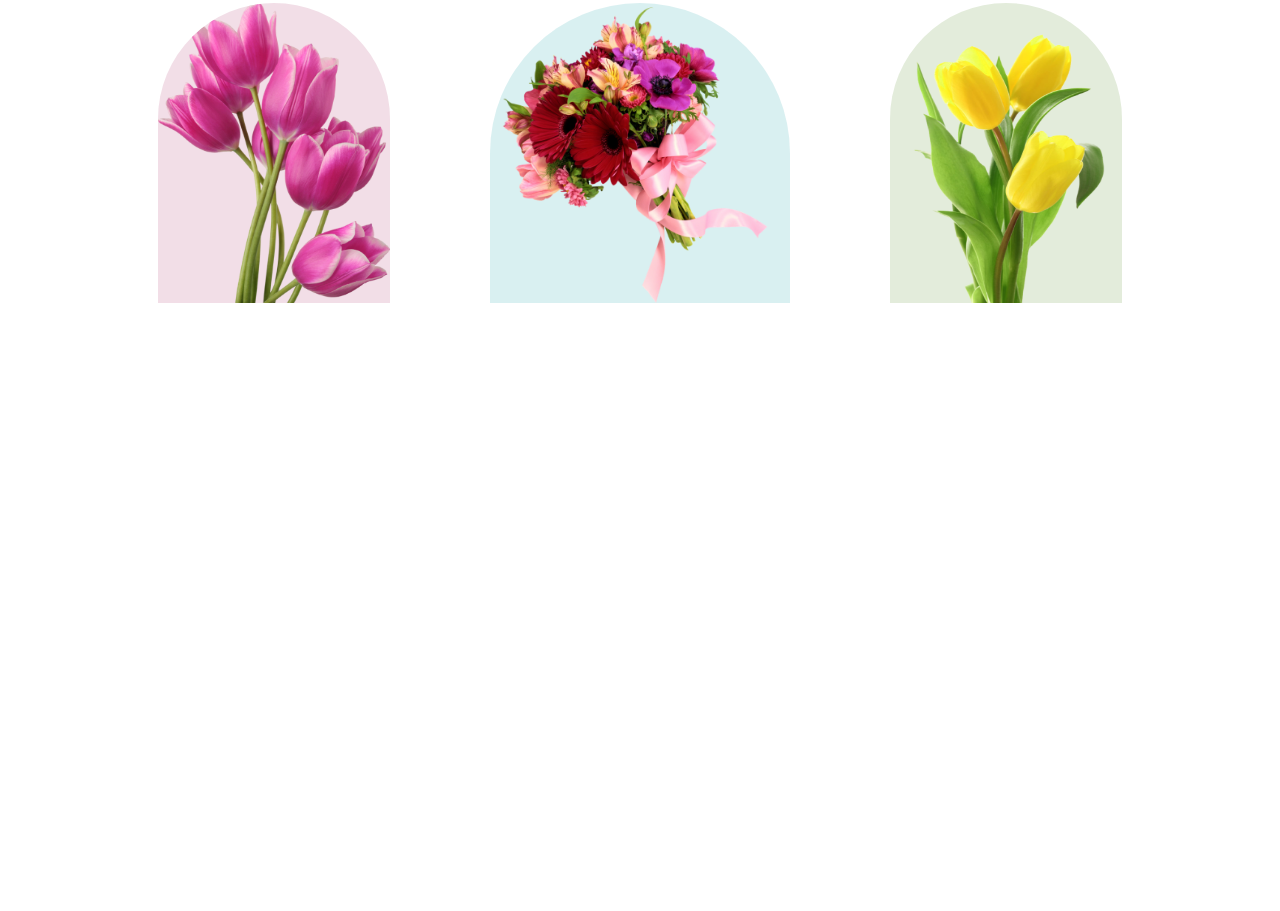
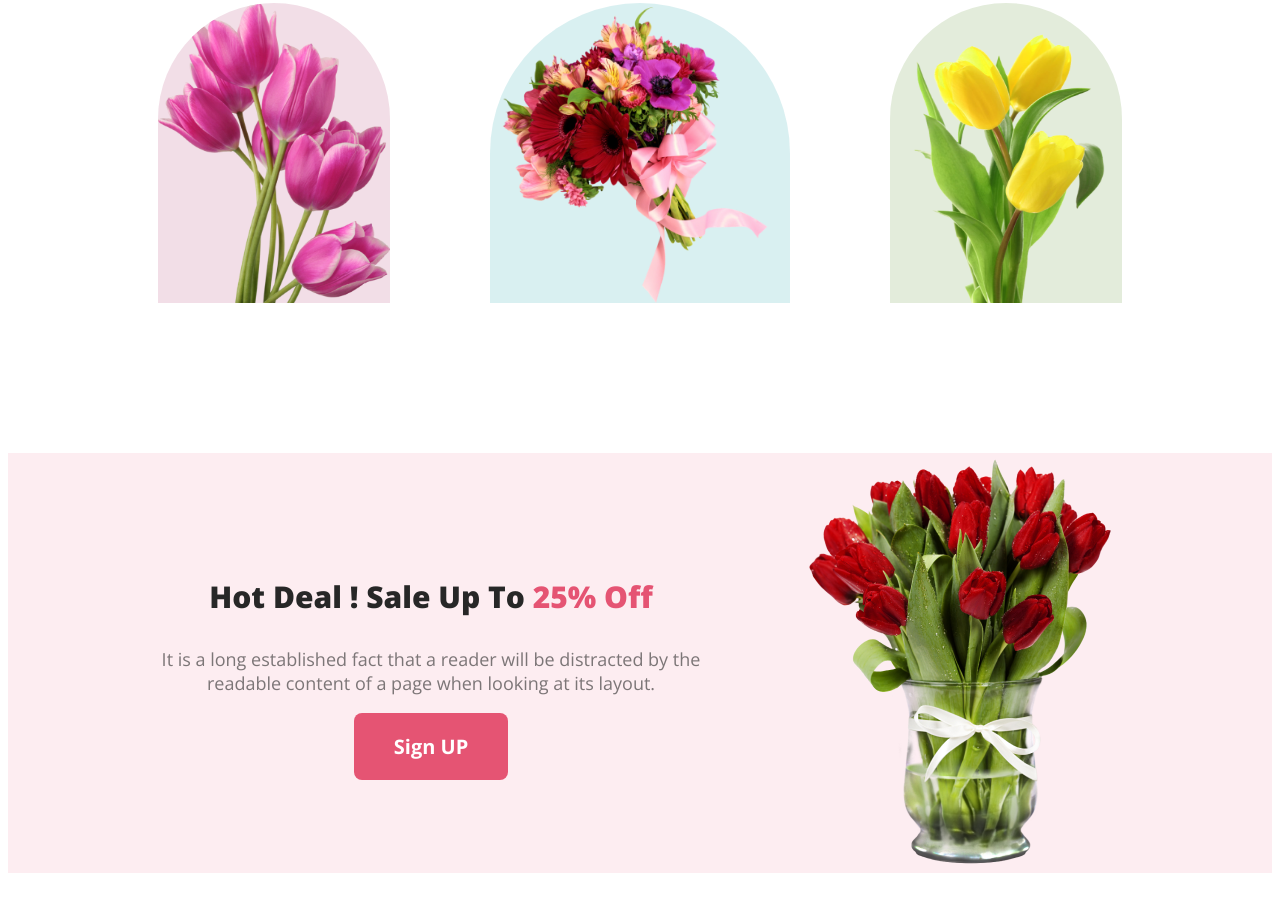
Before and after one commit to pro-ifaz/flowers, a plain HTML site: page index.html in a window 1280 px wide. Shown: the part 689-1600 px from the top of the page. Before the commit the page ends 1000 px from the top, so only its background shows below. Drawn offline with nearby package versions, Linux system fonts and the light colour scheme.

Commit message:
hot deal potion done

```diff
--- a/index.html
+++ b/index.html
@@ -32,11 +32,17 @@
                 <img class="featured-flower-3" src="assets/pngwing 7.png" alt="">
             </div>
         </section>
+        <!--hot deal portion-->
+        <section class="hot-deal">
+            <div class="hdealcol">
+                <h3 class="common-regular-text">Hot Deal ! Sale Up To <span style="color: #E55473;">25% Off</span></h3>
+                <p class="common-text">It is a long established fact that a reader will be distracted by the readable content of a page when looking at its layout.</p>
+                <button class="common-button">
+                    Sign UP
+                </button>
+            </div>
+            <img src="assets/pngwing 8.png" alt="">
+        </section>
     </main>
 </body>
 </html>
-<!--
-                    <div class="featured-flower-1"><img src="assets/pngwing 6.png" alt=""></div>
-                <div class="featured-flower-2"><img src="assets/pngwing 5.png" alt=""></div>
-                <div class="featured-flower-3"><img src="assets/pngwing 7.png" alt=""></div>
--->
--- a/styles/style.css
+++ b/styles/style.css
@@ -3,6 +3,9 @@
     font-family: 'Open Sans', sans-serif;
 }
 /*shared styles*/
+section{
+    margin-bottom: 150px;
+}
 .common-text{
     color: rgba(39, 39, 39, 0.60);
     font-size: 18px;
@@ -56,7 +59,7 @@
     width: 300px;
     height: 300px;
 }
-.featured-flower-1 {
+.featured-flower-1  {
     border-radius: 300px 300px 0px 0px;
     background: rgba(167, 33, 98, 0.15);
 }
@@ -68,3 +71,11 @@ background: rgba(5, 151, 160, 0.15);
     border-radius: 300px 300px 0px 0px;
     background: rgba(71, 125, 17, 0.15);
 }
+.hot-deal{
+    display: flex;
+    align-items: center;
+    gap: 100px;
+    padding: 0 150px;
+    background: rgba(229, 84, 115, 0.10);
+    text-align: center;
+}
```
